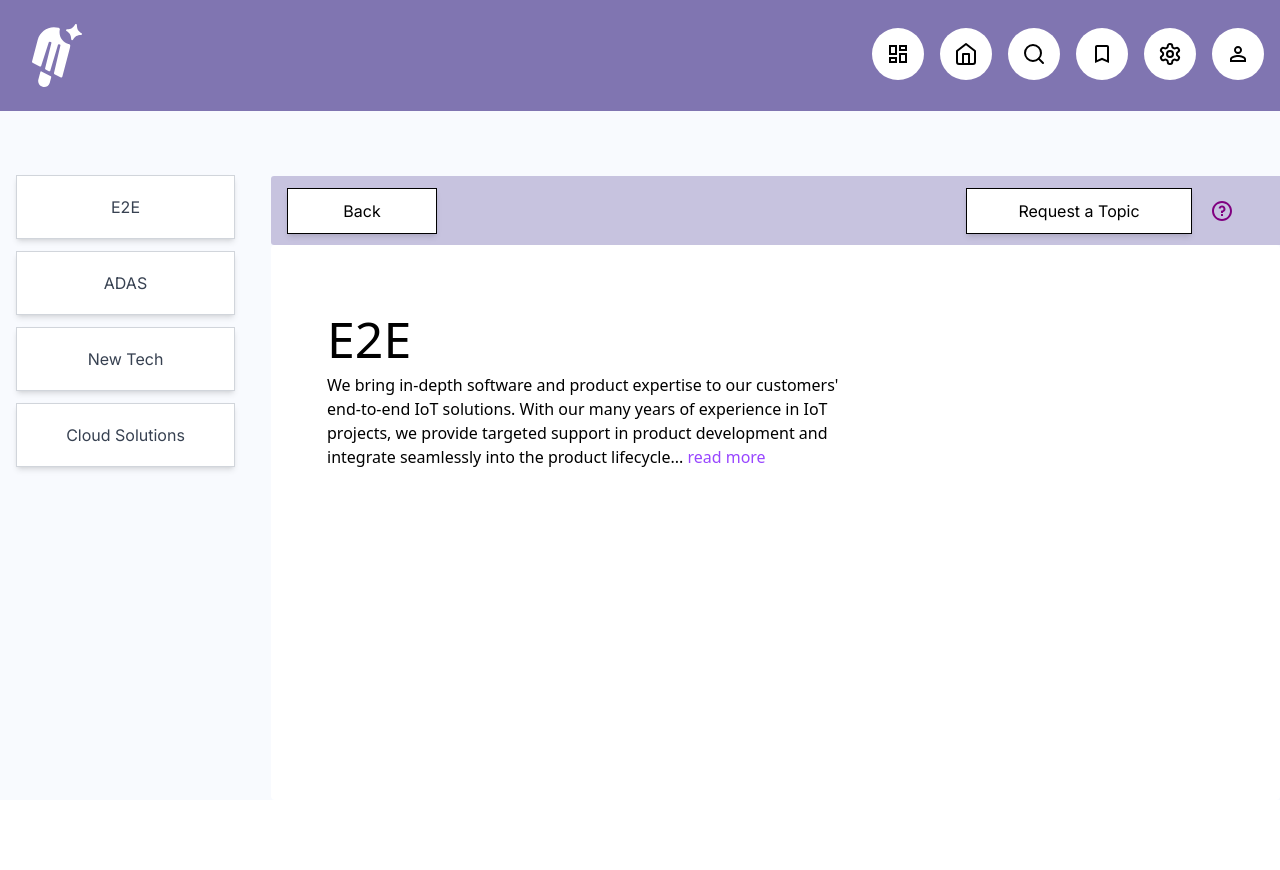
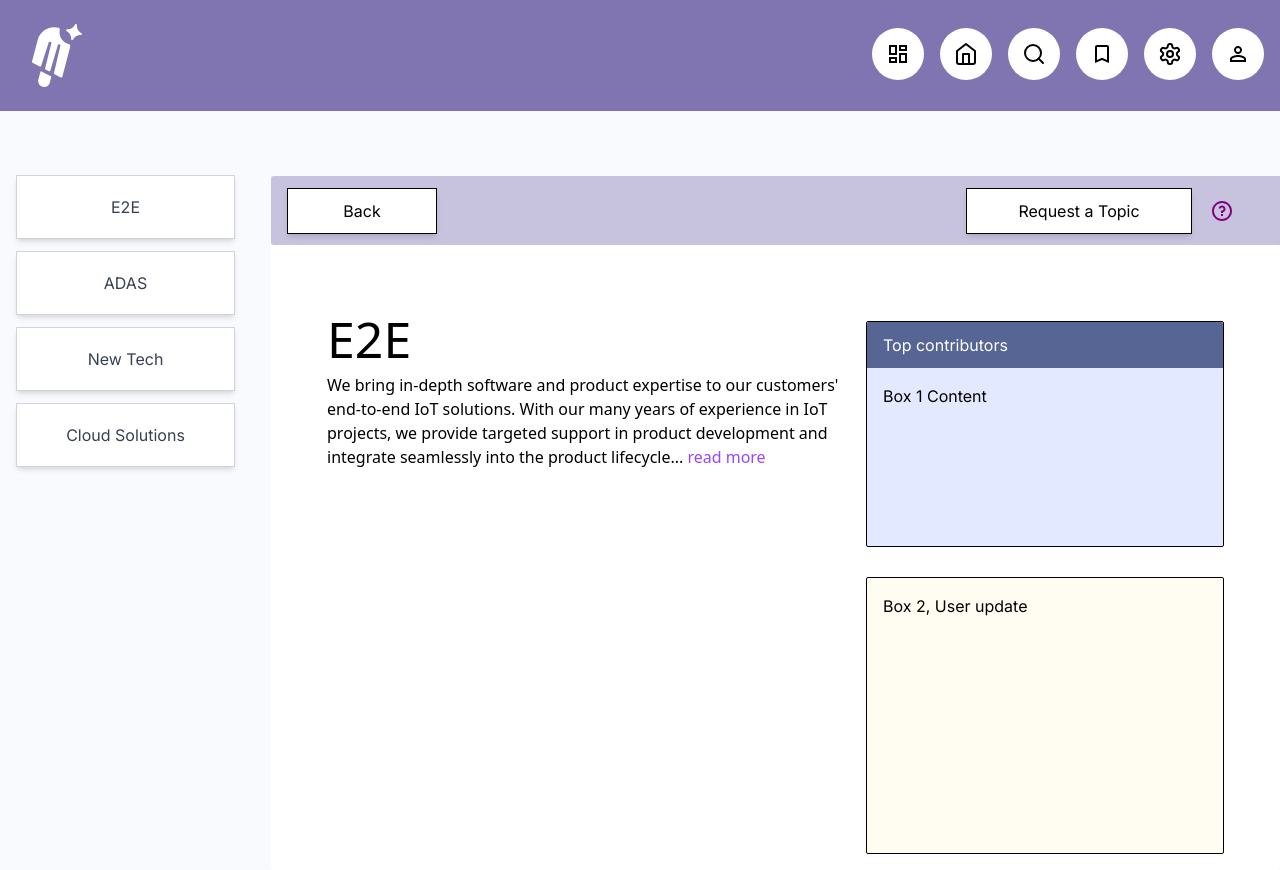
Before and after one commit to Ami-Sukumar01/Carbyte-Academy, a Next.js app: page /spaces/1 in a window 1280 px wide. Before the commit the page ends 800 px from the top, so only its background shows below. Built offline with nearby package versions, Linux system fonts and the light colour scheme.

Commit message:
added aside content on e2e space  which are two sidebar containers to show user data

```diff
--- a/app/spaces/[e2e]/page.tsx
+++ b/app/spaces/[e2e]/page.tsx
@@ -25,11 +25,16 @@ export default function PostID({ params }: any) {
         const fetchedPost = await getPostById(params.spaceId);
         setPost(fetchedPost);
       } catch (err) {
-        setError(err.message);
+        if (err instanceof Error) {
+          setError(err.message); // Safe to access message
+        } else {
+          setError('An unknown error occurred'); // Handle unknown types
+        }
       }
     }
     fetchData();
   }, [params.spaceId]);
+
 
   if (error) {
     return <main><p>Error: {error}</p></main>;
@@ -39,10 +44,15 @@ export default function PostID({ params }: any) {
     return <main><p>No data available</p></main>;
   }
 
-  return <PostContent post={post} />;
+  return (
+    <div className="flex flex-col lg:flex-row w-full ml-[40px] mt-[60px] space-x-6">
+      <MainContent post={post} />
+      <AsideContent />
+    </div>
+  );
 }
 
-function PostContent({ post }: { post: any }) {
+function MainContent({ post }: { post: any }) {
   const [isModalOpen, setIsModalOpen] = useState(false);
 
   const toggleModal = () => {
@@ -50,7 +60,8 @@ function PostContent({ post }: { post: any }) {
   };
 
   return (
-    <main className="w-[520px] h-[248px] relative ml-[40px] mt-[60px]">
+    <main className="flex-1">
+      <div className="w-full max-w-[520px] h-auto">
         <h1 className="text-[50px] leading-[36px] font-sans mb-4">
           {post.alias}
         </h1>
@@ -68,7 +79,41 @@ function PostContent({ post }: { post: any }) {
         {isModalOpen && (
           <Modal onClose={toggleModal} content={post.description} />
         )}
+      </div>
     </main>
+  );
+}
+
+function AsideContent() {
+  return (
+    <aside className="w-[358px] flex flex-col space-y-4" style={{ marginRight: '40px' }}>
+      {/* First Box, Top contributer : Adonis*/}
+      <div
+        className="w-full h-[226px] rounded-[2px] border border-black"
+        style={{ backgroundColor: '#E3EAFF', marginLeft: '-40px' }}
+      >
+        <div
+          className="w-full h-[46px] rounded-t-[2px]"
+          style={{ backgroundColor: '#576595' }}
+        >
+<h2 className="text-white text-left leading-[46px] ml-4">Top contributors</h2>
+
+        </div>
+        <div className="p-4">
+          <p>Box 1 Content</p>
+        </div>
+      </div>
+
+      {/* Second Box */}
+      <div
+        className="w-full h-[277px] rounded-[2px] border border-black"
+        style={{ backgroundColor: '#FFFDF2', marginLeft: '-40px', marginTop: '30px', }}
+      >
+        <div className="p-4">
+          <p>Box 2, User update</p>
+        </div>
+      </div>
+    </aside>
   );
 }
 
```
Lines whose indentation alone changed are shown as unchanged.
